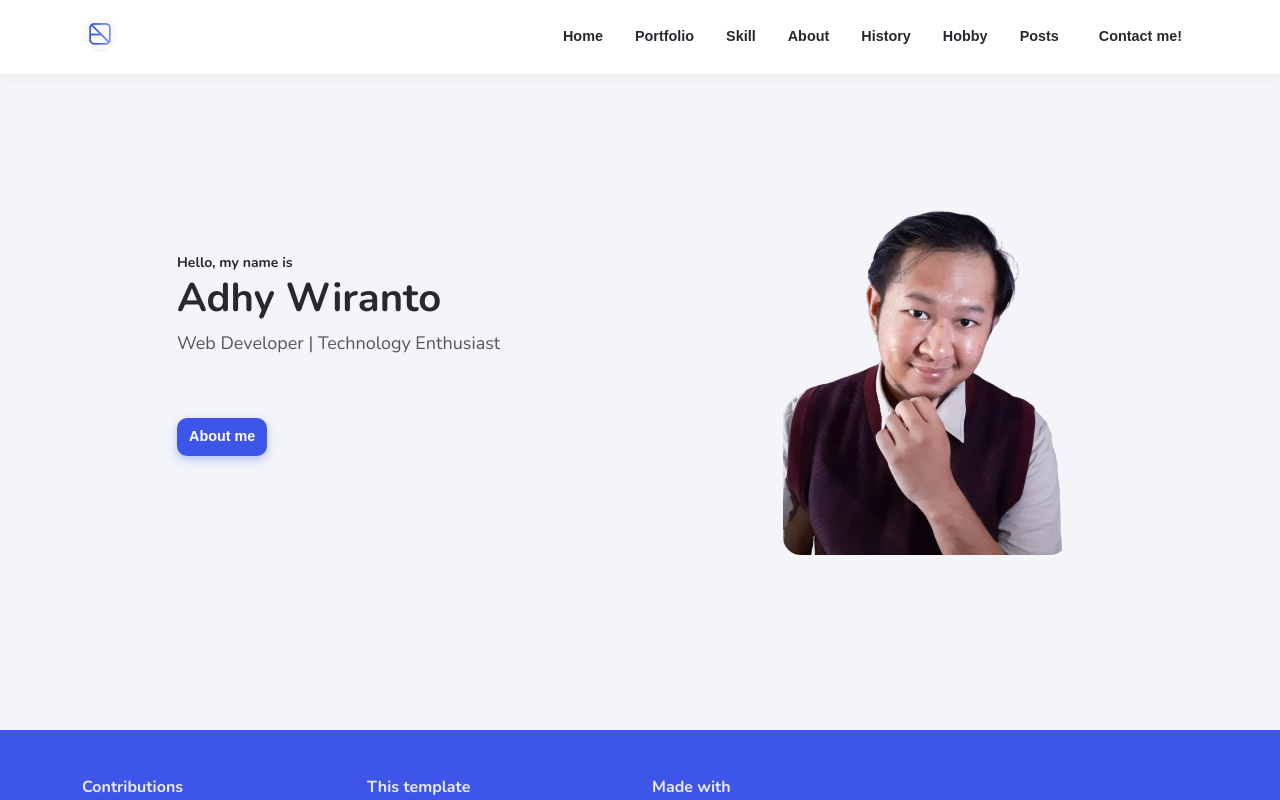
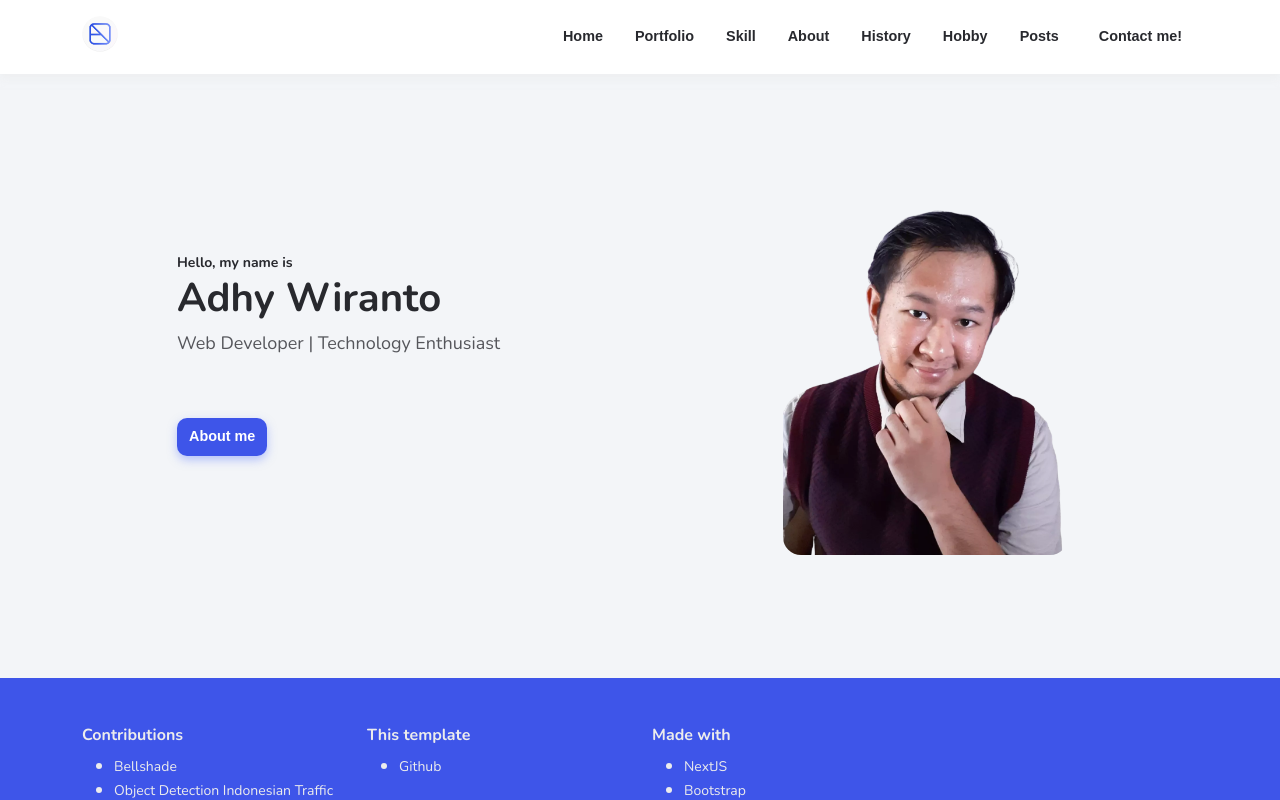
Before and after one commit to AdhyWiranto44/my_web_profile_nextjs, a Next.js app: page / in a window 1280 px wide. Shown: the top 800 px of the page. Built offline with nearby package versions, Linux system fonts and the light colour scheme.

Commit message:
fix: center content vertically

```diff
--- a/layouts/home.js
+++ b/layouts/home.js
@@ -55,8 +55,11 @@ const HomeLayout = ({pageContent}) => {
 
       <div style={{
         flexGrow: 1,
+        display: "flex",
+        justifyContent: "center",
+        alignItems: "center",
         paddingTop: "100px",
-        paddingBottom: "100px",
+        paddingBottom: "0px",
       }}>
         {pageContent}
       </div>
--- a/pages/index.js
+++ b/pages/index.js
@@ -8,7 +8,7 @@ export default function Home() {
     <HomeLayout
       pageContent={
         <div id="jumbotron" className="container">
-          <div className="row">
+          <div className="row mb-5">
             <div className="col-md-4 text-center order-md-2">
               <img className="jumbotronImg bg-transparent" height="380" src={`../img/${data.photo}`} alt="Adhy Wiranto" />
             </div>
```
